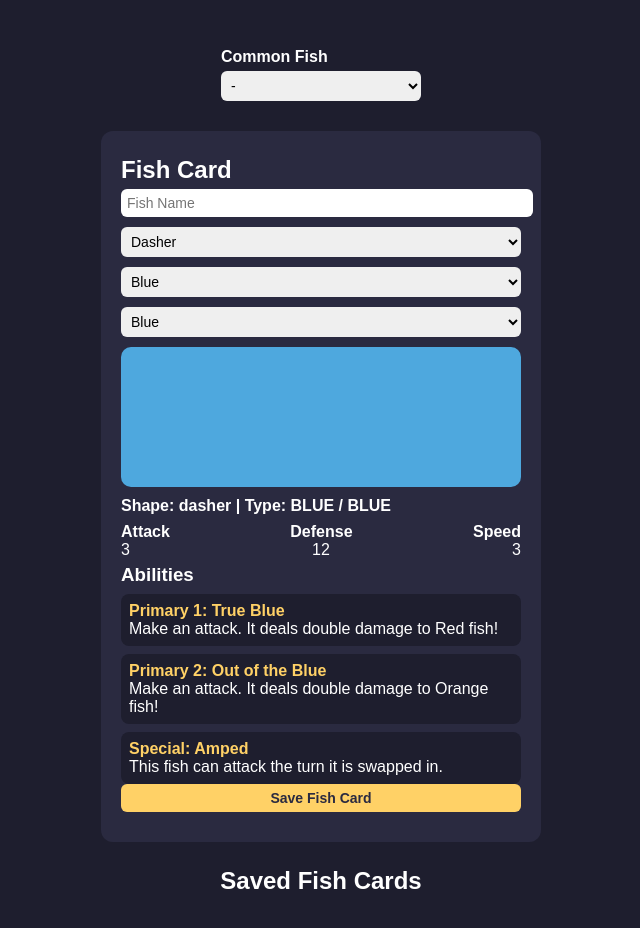
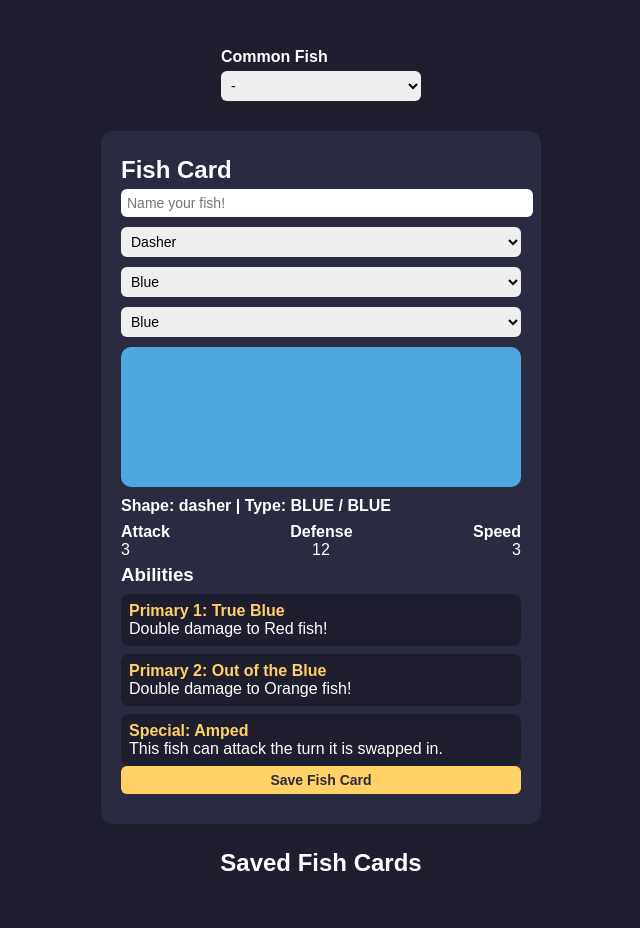
Before and after one commit to LastSpartan/lastspartan.github.io, a plain HTML site: page index.html in a window 1280 px wide. Shown: the whole page, without its empty margins (319-959 px from the left). Drawn offline with Linux system fonts and the light colour scheme.

Commit message:
Update index.html

```diff
--- a/index.html
+++ b/index.html
@@ -139,7 +139,7 @@
 <div class="card">
   <h2>Fish Card</h2>
 
-  <input id="customName" placeholder="Fish Name" />
+  <input id="customName" placeholder="Name your fish!" />
 
   <select id="fishShape">
     <option value="dasher">Dasher</option>
@@ -225,21 +225,21 @@
   };
 
   const colors = {
-    blue: { color: "#4ea8de", abilities:[{name:"True Blue", text:"Make an attack. It deals double damage to Red fish!"},{name:"Out of the Blue", text:"Make an attack. It deals double damage to Orange fish!"}] },
-    red: { color: "#e63946", abilities:[{name:"Seeing Red", text:"Make an attack. It deals double damage to Orange fish!"},{name:"Red Hot", text:"Make an attack. It deals double damage to Yellow fish!"}] },
-    orange: { color: "#f4a261", abilities:[{name:"Orange Crush", text:"Make an attack. It deals double damage to Yellow fish!"},{name:"Clockwork Orange", text:"Make an attack. It deals double damage to Brown fish!"}] },
-    yellow: { color: "#ffd166", abilities:[{name:"Yellowstone", text:"Make an attack. It deals double damage to Brown fish!"},{name:"Mellow Yellow", text:"Make an attack. It deals double damage to Purple fish!"}] },
-    brown: { color: "#8d6e63", abilities:[{name:"Brown Out", text:"Make an attack. It deals double damage to Purple fish!"},{name:"Brown Noise", text:"Make an attack. It deals double damage to Pink fish!"}] },
-    purple: { color: "#9b5de5", abilities:[{name:"Purple Rain", text:"Make an attack. It deals double damage to Pink fish!"},{name:"Purple Haze", text:"Make an attack. It deals double damage to Magenta fish!"}] },
-    pink: { color: "#f15bb5", abilities:[{name:"Pink Slip", text:"Make an attack. It deals double damage to Magenta fish!"},{name:"Tickled Pink", text:"Make an attack. It deals double damage to Black fish!"}] },
-    magenta: { color: "#d000ff", abilities:[{name:"Magen-Tension", text:"Make an attack. It deals double damage to Black fish!"},{name:"Magenta-ray", text:"Make an attack. It deals double damage to Gray fish!"}] },
-    black: { color: "#000000", abilities:[{name:"Blackout", text:"Make an attack. It deals double damage to Gray fish!"},{name:"Back in Black", text:"Make an attack. It deals double damage to White fish!"}] },
-    gray: { color: "#9e9e9e", abilities:[{name:"Shades of Gray", text:"Make an attack. It deals double damage to White fish!"},{name:"Gray Area", text:"Make an attack. It deals double damage to Lime fish!"}] },
-    white: { color: "#f5f5f5", abilities:[{name:"White Hot", text:"Make an attack. It deals double damage to Lime fish!"},{name:"Whitewash", text:"Make an attack. It deals double damage to Green fish!"}] },
-    lime: { color: "#b9fbc0", abilities:[{name:"Lime Light", text:"Make an attack. It deals double damage to Green fish!"},{name:"Limewire", text:"Make an attack. It deals double damage to Sky fish!"}] },
-    green: { color: "#70e000", abilities:[{name:"Green with Envy", text:"Make an attack. It deals double damage to Sky fish!"},{name:"Going Green", text:"Make an attack. It deals double damage to Cyan fish!"}] },
-    sky: { color: "#8ecae6", abilities:[{name:"Sky High", text:"Make an attack. It deals double damage to Cyan fish!"},{name:"Blue Sky Thinking", text:"Make an attack. It deals double damage to Blue fish!"}] },
-    cyan: { color: "#00f5d4", abilities:[{name:"Cyanara", text:"Make an attack. It deals double damage to Blue fish!"},{name:"Cyanide Strike", text:"Make an attack. It deals double damage to Red fish!"}] }
+    blue: { color: "#4ea8de", abilities:[{name:"True Blue", text:"Double damage to Red fish!"},{name:"Out of the Blue", text:"Double damage to Orange fish!"}] },
+    red: { color: "#e63946", abilities:[{name:"Seeing Red", text:"Double damage to Orange fish!"},{name:"Red Hot", text:"Double damage to Yellow fish!"}] },
+    orange: { color: "#f4a261", abilities:[{name:"Orange Crush", text:"Double damage to Yellow fish!"},{name:"Clockwork Orange", text:"Double damage to Brown fish!"}] },
+    yellow: { color: "#ffd166", abilities:[{name:"Yellowstone", text:"Double damage to Brown fish!"},{name:"Mellow Yellow", text:"Double damage to Purple fish!"}] },
+    brown: { color: "#8d6e63", abilities:[{name:"Brown Out", text:"Double damage to Purple fish!"},{name:"Brown Noise", text:"Double damage to Pink fish!"}] },
+    purple: { color: "#9b5de5", abilities:[{name:"Purple Rain", text:"Double damage to Pink fish!"},{name:"Purple Haze", text:"Double damage to Magenta fish!"}] },
+    pink: { color: "#f15bb5", abilities:[{name:"Pink Slip", text:"Double damage to Magenta fish!"},{name:"Tickled Pink", text:"Double damage to Black fish!"}] },
+    magenta: { color: "#d000ff", abilities:[{name:"Magen-Tension", text:"Double damage to Black fish!"},{name:"Magenta-ray", text:"Double damage to Gray fish!"}] },
+    black: { color: "#000000", abilities:[{name:"Blackout", text:"Double damage to Gray fish!"},{name:"Back in Black", text:"Double damage to White fish!"}] },
+    gray: { color: "#9e9e9e", abilities:[{name:"Shades of Gray", text:"Double damage to White fish!"},{name:"Gray Area", text:"Double damage to Lime fish!"}] },
+    white: { color: "#f5f5f5", abilities:[{name:"White Hot", text:"Double damage to Lime fish!"},{name:"Whitewash", text:"Double damage to Green fish!"}] },
+    lime: { color: "#b9fbc0", abilities:[{name:"Lime Light", text:"Double damage to Green fish!"},{name:"Limewire", text:"Double damage to Sky fish!"}] },
+    green: { color: "#70e000", abilities:[{name:"Green with Envy", text:"Double damage to Sky fish!"},{name:"Going Green", text:"Double damage to Cyan fish!"}] },
+    sky: { color: "#8ecae6", abilities:[{name:"Sky High", text:"Double damage to Cyan fish!"},{name:"Blue Sky Thinking", text:"Double damage to Blue fish!"}] },
+    cyan: { color: "#00f5d4", abilities:[{name:"Cyanara", text:"Double damage to Blue fish!"},{name:"Cyanide Strike", text:"Double damage to Red fish!"}] }
   };
 
   // Thin secondary stripes
@@ -286,7 +286,7 @@
     const fishShape = document.getElementById("fishShape").value;
     const primary = document.getElementById("primary").value;
     const secondary = document.getElementById("secondary").value;
-    let customName = document.getElementById("customName").value;
+    const customName = document.getElementById("customName").value;
 
     const fish = fishes[fishShape];
     const primaryColor = colors[primary];
@@ -302,11 +302,14 @@
       }
     }
 
-    // Update dropdown
+    // Update dropdown only based on shape/colors
     const commonDropdown = document.getElementById("commonFish");
-    if(matchingCommon && !customName){ // only if user hasn't typed name
-      customName = matchingCommon.name;
-      commonDropdown.value = Object.keys(commonFishes).find(k=>commonFishes[k]===matchingCommon);
+    if(matchingCommon){
+      for(const k in commonFishes){
+        if(commonFishes[k] === matchingCommon){
+          commonDropdown.value = k;
+        }
+      }
     } else {
       commonDropdown.value = "-";
     }
@@ -314,7 +317,7 @@
     const fishDiv = document.getElementById("fish");
     applyStripedBackground(fishDiv, primaryColor, secondaryColor);
 
-    document.getElementById("typeText").innerHTML = `${matchingCommon ? `<i>${matchingCommon.name}</i> `: ""}Shape: ${fishShape} | Type: ${primary.toUpperCase()} / ${secondary.toUpperCase()}`;
+    document.getElementById("typeText").innerHTML = `${matchingCommon ? `<i>${matchingCommon.name}</i> ` : ""}Shape: ${fishShape} | Type: ${primary.toUpperCase()} / ${secondary.toUpperCase()}`;
 
     document.getElementById("stats").innerHTML = `
       <div style="display:flex; justify-content:space-between; font-weight:bold;">
@@ -357,8 +360,6 @@
         <div>${specialText[fish.special]}</div>
       </div>
     `;
-
-    document.getElementById("customName").value = customName;
   }
 
   document.getElementById("fishShape").onchange = updateCard;
@@ -374,7 +375,6 @@
     document.getElementById("fishShape").value = c.shape;
     document.getElementById("primary").value = c.primary;
     document.getElementById("secondary").value = c.secondary;
-    document.getElementById("customName").value = c.name;
     updateCard();
   };
 
@@ -393,9 +393,19 @@
     const cardClone = document.createElement("div");
     cardClone.className = "card";
 
+    // Check if common fish for italicized name
+    let matchingCommon = null;
+    for(const key in commonFishes){
+      const c = commonFishes[key];
+      if(c.shape === fishShape && c.primary === primary && c.secondary === secondary){
+        matchingCommon = c;
+        break;
+      }
+    }
+
     cardClone.innerHTML = `
       <div class="fish" style="height:100px;"></div>
-      <div class="type">Name: ${customName} | Type: ${primary.toUpperCase()} / ${secondary.toUpperCase()}</div>
+      <div class="type">${matchingCommon ? `<i>${matchingCommon.name}</i> ` : ""}Shape: ${fishShape} | Type: ${primary.toUpperCase()} / ${secondary.toUpperCase()}</div>
       <div style="display:flex; justify-content:space-between; font-weight:bold;">
         <span>Attack</span>
         <span>Defense</span>
```
